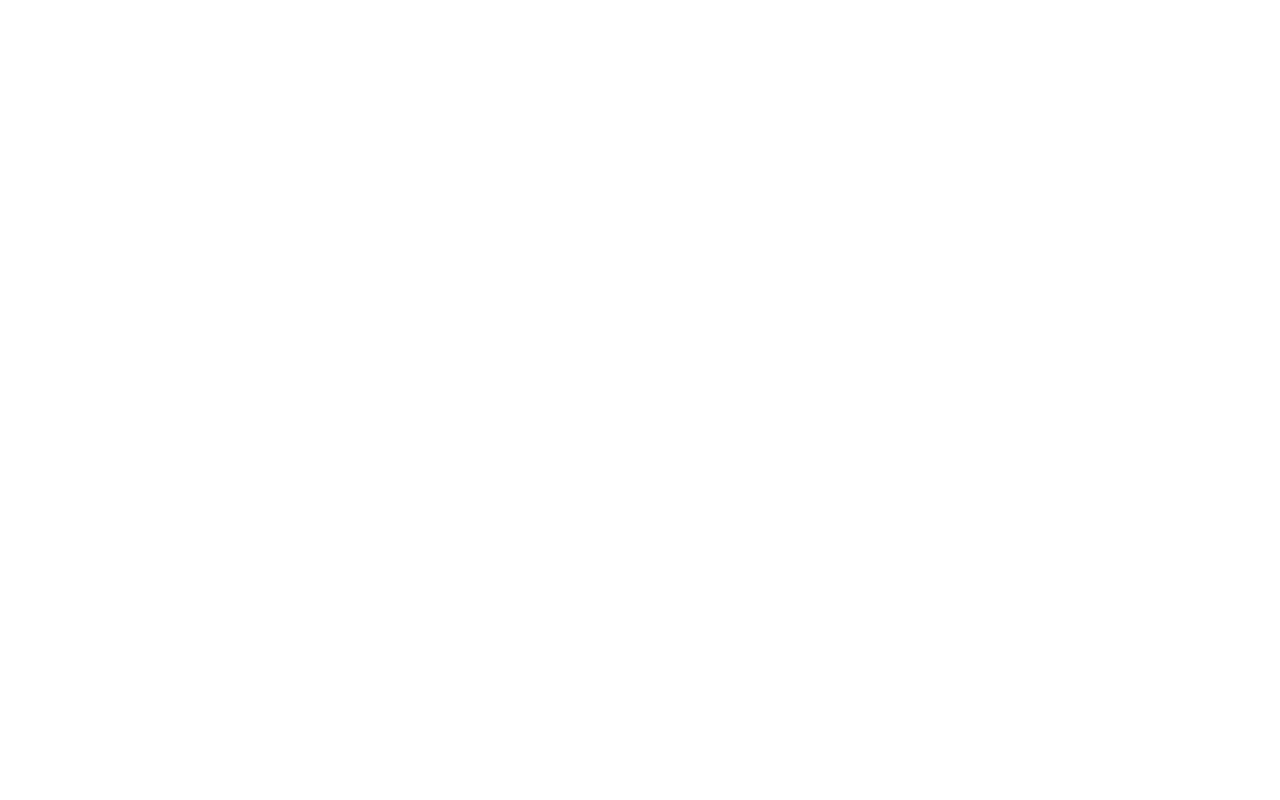
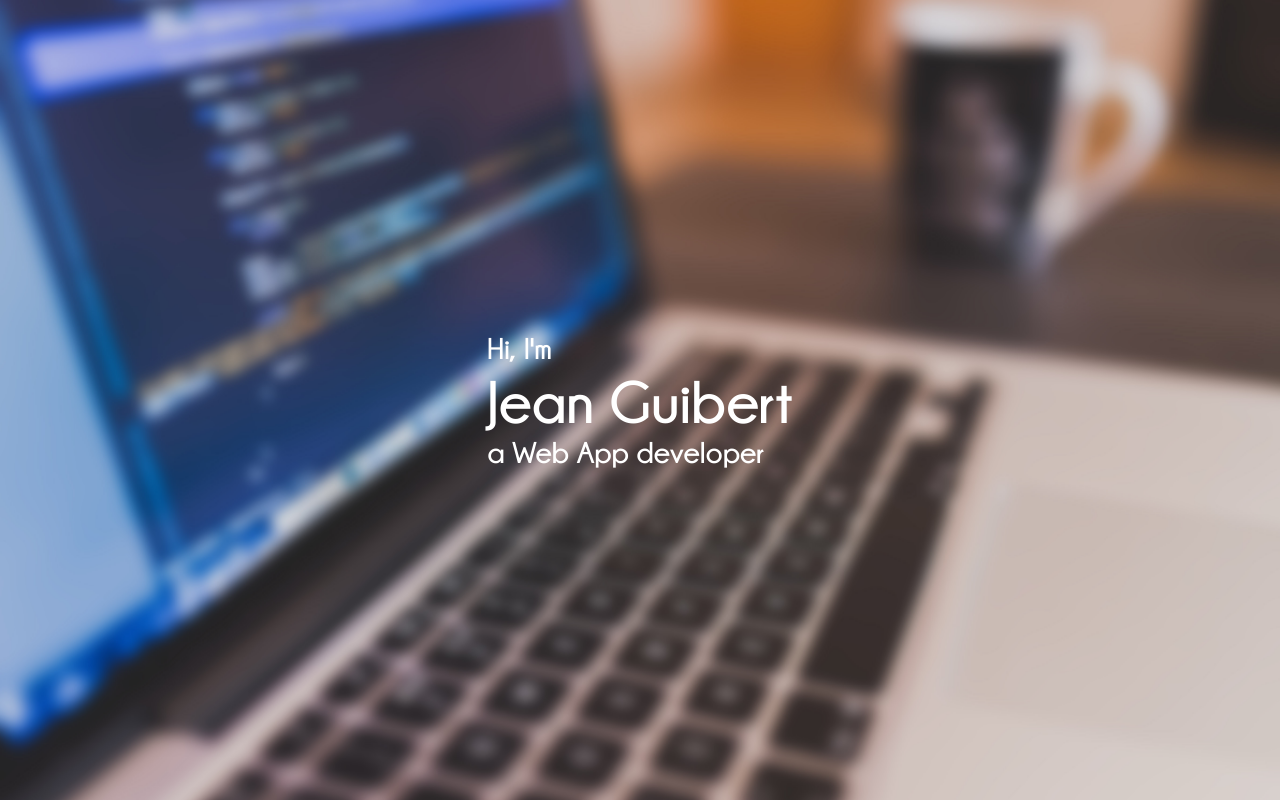
Before and after one commit to GeebToo/Me, a plain HTML site: page index.html in a window 1280 px wide. Drawn offline with Linux system fonts and the light colour scheme.

Commit message:
feat: updating index.html

```diff
--- /dev/null
+++ b/css/style.css
@@ -0,0 +1,38 @@
+@font-face {
+    font-family: "Champagne-Limousines";
+    src: url('../fonts/Champagne-Limousines.ttf');
+}
+
+html {
+	height: 100%;
+}
+
+body {
+	margin: 0;
+    padding:0;
+	height: 100%;
+	overflow-x: hidden;
+	font-family: 'Champagne-Limousines';
+	font-size: 30px;
+	color: #fff;
+}
+
+h1, h2, h3, h4, h5, h6 {
+	margin: 0;
+}
+
+.background-image {
+	display: flex;
+    min-height: 100%;
+    width: 100%;
+	align-items: center;
+    justify-content: center;
+	background: url('../img/background.jpg') no-repeat center;
+	background-size: cover;
+}
+
+@media screen and (max-width: 400px){
+	.background-image {
+		font-size: 1.4rem;
+	}
+}
--- a/index.html
+++ b/index.html
@@ -3,20 +3,23 @@
     <head>
         <meta charset="UTF-8">
         <meta http-equiv="X-UA-Compatible" content="IE=edge">
+        <meta name="viewport" content="width=device-width, initial-scale=1">
         <meta name="description" content="I am Jean Guibert">
         <meta name="author" content="Jean Guibert">
-        <meta name="viewport" content="width=device-width, initial-scale=1">
 
         <title>Jean Guibert</title>
+
+        <link rel="stylesheet" href="./css/style.css">
     </head>
     <body>
-        <header>
-        </header>
-        <main>
-
-        </main>
-        <footer>
-
-        </footer>
+        <div class="background-image">
+            <div class="center">
+                <div>
+                    <h4>Hi, I'm</h4>
+                    <h1>Jean Guibert</h1>
+                    <h4>a Web App developer</h4>
+              </div>
+            </div>
+        </div>
     </body>
 </html>
```
Also changed, not shown: fonts/Champagne-Limousines.ttf (added), img/background.jpg (added), 1 other file.
